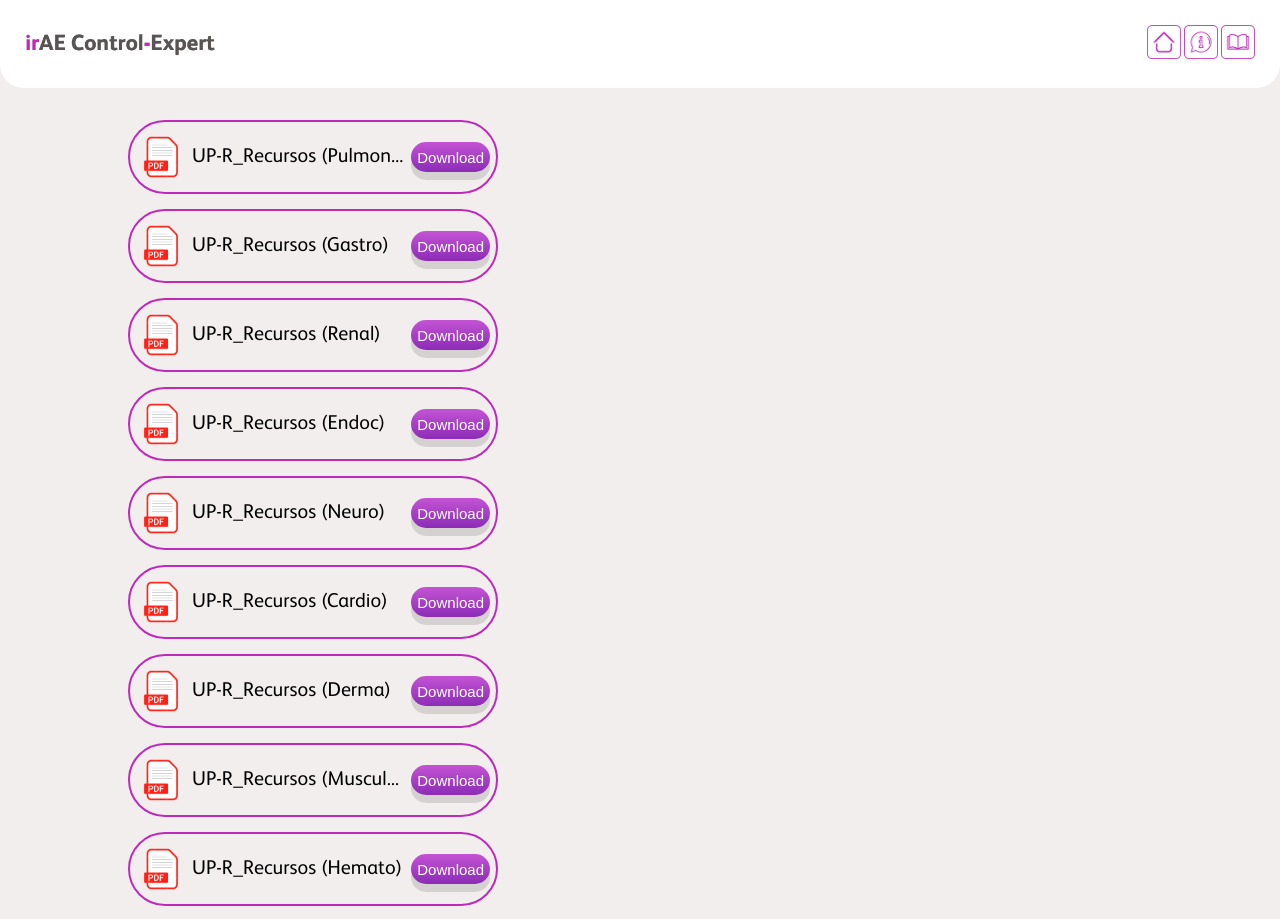
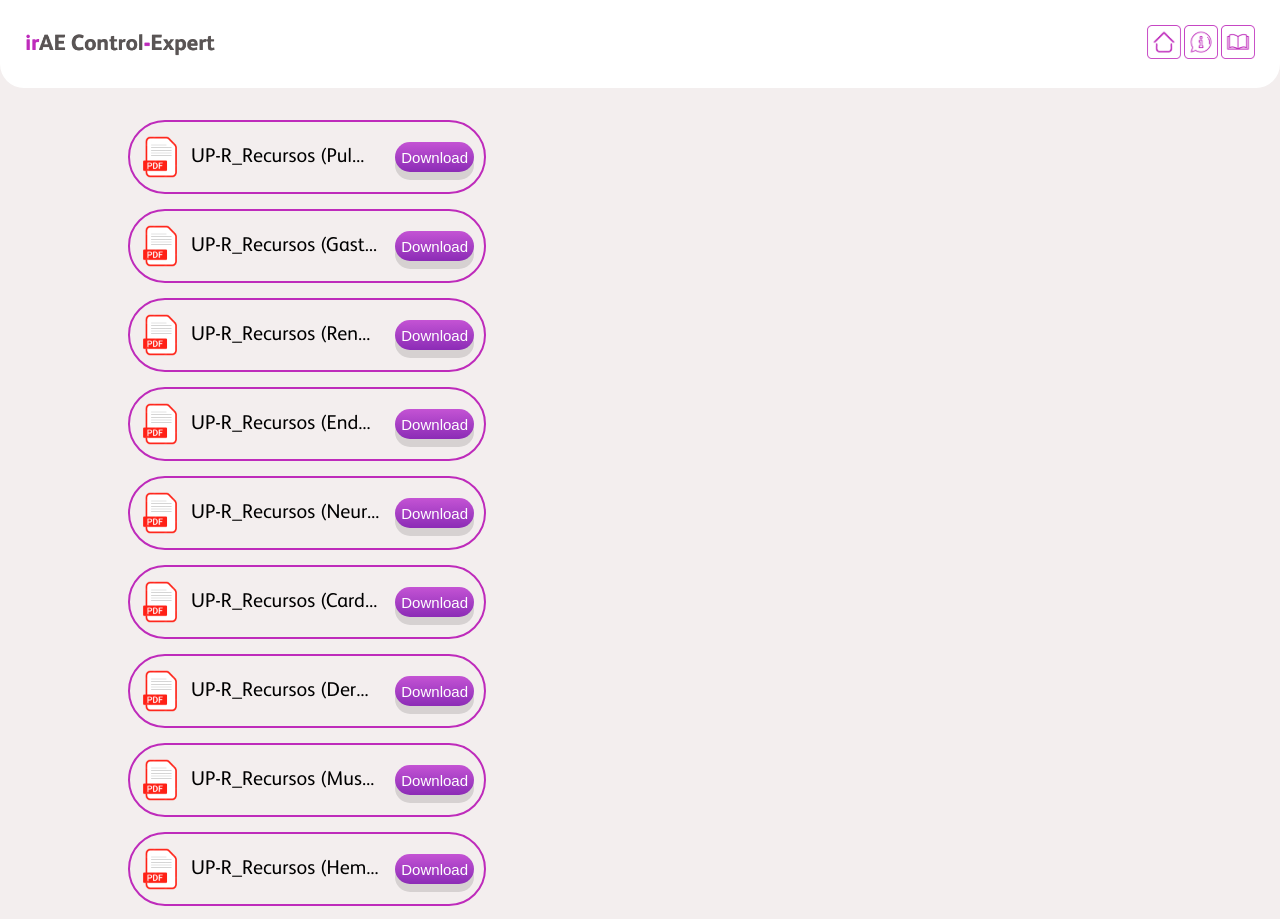
Before and after one commit to AnyiLozano-ui/app-Inmunotoxicidades, a React (Vite) app: page /download-material in a window 1280 px wide. Shown: the top 919 px of the page. Built offline with nearby package versions, Linux system fonts and the light colour scheme.

Commit message:
cambio bittom

```diff
--- a/src/pages/DownloadMaterial.jsx
+++ b/src/pages/DownloadMaterial.jsx
@@ -7,172 +7,172 @@ const DownloadMaterial = () => {
 			<div className="w-full max-w-xs bg-white overflow-hidden">
 				<Header />
 				<div className="max-w-[80%] mb-[110px] mt-[120px] mx-auto relative">
-					<div className="w-full max-w-[354px] border-2 border-[#be2bbb] rounded-full bg-white px-[6px] py-[5px] flex items-center gap-[6px]">
+					<div className="w-full max-w-[354px] border-2 border-[#be2bbb] rounded-full bg-white pt-[5px] pb-[5px] flex items-center gap-[6px]">
 						<img
 							src="/Images/pdfs.png"
 							alt="pdf"
-							className="w-[50px] h-[50px] object-contain"
+							className="w-[50px] h-[50px] object-contain ml-[5px]"
 						/>
-						<p className="flex-1 text-[20px] text-gray-600 font-medium leading-none truncate">
+						<p className="flex-1 text-[20px] text-gray-600 max-w-[193px] mr-[10px] font-medium leading-none truncate">
 							UP-R_Recursos (Pulmonar)
 						</p>
 						<a
 							href="https://eml.com.co/pdfs_descargables_App_Inmuno%20/fichas_descargables/UP-R_Recursos%20(Pulmonar).pdf"
 							target="_blank">
-							<button className="min-w-[50px] h-[30px] rounded-full text-[#fff] text-[15px] font-semibold bg-gradient-to-b from-[#c453d4] to-[#8c2bb6] shadow-[0_8px_0_rgba(0,0,0,0.12)] hover:brightness-110 transition border-none">
+							<button className="min-w-[50px] h-[30px] mr-[10px]  rounded-full text-[#fff] text-[15px] font-semibold bg-gradient-to-b from-[#c453d4] to-[#8c2bb6] shadow-[0_8px_0_rgba(0,0,0,0.12)] hover:brightness-110 transition border-none">
 								Download
 							</button>
 						</a>
 					</div>
-					<div className="w-full mt-[15px] max-w-[354px] border-2 border-[#be2bbb] rounded-full bg-white px-[6px] py-[5px] flex items-center gap-[6px]">
+					<div className="w-full mt-[15px] max-w-[354px] border-2 border-[#be2bbb] rounded-full bg-white pt-[5px] pb-[5px] flex items-center gap-[6px]">
 						<img
 							src="/Images/pdfs.png"
 							alt="pdf"
-							className="w-[50px] h-[50px] object-contain"
+							className="w-[50px] h-[50px] object-contain ml-[5px]"
 						/>
-						<p className="flex-1 text-[20px] text-gray-600 font-medium leading-none truncate">
+						<p className="flex-1 text-[20px] max-w-[193px] mr-[10px] text-gray-600 font-medium leading-none truncate">
 							UP-R_Recursos (Gastro)
 						</p>
 						<a
 							href="https://eml.com.co/pdfs_descargables_App_Inmuno%20/fichas_descargables/UP-R_Recursos (Gastro).pdf"
 							target="_blank">
-							<button className="min-w-[50px] h-[30px] rounded-full text-[#fff] text-[15px] font-semibold bg-gradient-to-b from-[#c453d4] to-[#8c2bb6] shadow-[0_8px_0_rgba(0,0,0,0.12)] hover:brightness-110 transition border-none">
+							<button className="min-w-[50px] h-[30px] mr-[10px]  rounded-full text-[#fff] text-[15px] font-semibold bg-gradient-to-b from-[#c453d4] to-[#8c2bb6] shadow-[0_8px_0_rgba(0,0,0,0.12)] hover:brightness-110 transition border-none">
 								Download
 							</button>
 						</a>
 					</div>
-					<div className="w-full mt-[15px] max-w-[354px] border-2 border-[#be2bbb] rounded-full bg-white px-[6px] py-[5px] flex items-center gap-[6px]">
+					<div className="w-full mt-[15px] max-w-[354px] border-2 border-[#be2bbb] rounded-full bg-white pt-[5px] pb-[5px] flex items-center gap-[6px]">
 						<img
 							src="/Images/pdfs.png"
 							alt="pdf"
-							className="w-[50px] h-[50px] object-contain"
+							className="w-[50px] h-[50px] object-contain ml-[5px]"
 						/>
-						<p className="flex-1 text-[20px] text-gray-600 font-medium leading-none truncate">
+						<p className="flex-1 text-[20px] max-w-[193px] mr-[10px] text-gray-600 font-medium leading-none truncate">
 							UP-R_Recursos (Renal)
 						</p>
 						<a
 							href="https://eml.com.co/pdfs_descargables_App_Inmuno%20/fichas_descargables/UP-R_Recursos (Renal).pdf"
 							target="_blank">
-							<button className="min-w-[50px] h-[30px] rounded-full text-[#fff] text-[15px] font-semibold bg-gradient-to-b from-[#c453d4] to-[#8c2bb6] shadow-[0_8px_0_rgba(0,0,0,0.12)] hover:brightness-110 transition border-none">
+							<button className="min-w-[50px] h-[30px] mr-[10px]  rounded-full text-[#fff] text-[15px] font-semibold bg-gradient-to-b from-[#c453d4] to-[#8c2bb6] shadow-[0_8px_0_rgba(0,0,0,0.12)] hover:brightness-110 transition border-none">
 								Download
 							</button>
 						</a>
 					</div>
-					<div className="w-full mt-[15px] max-w-[354px] border-2 border-[#be2bbb] rounded-full bg-white px-[6px] py-[5px] flex items-center gap-[6px]">
+					<div className="w-full mt-[15px] max-w-[354px] border-2 border-[#be2bbb] rounded-full bg-white pt-[5px] pb-[5px] flex items-center gap-[6px]">
 						<img
 							src="/Images/pdfs.png"
 							alt="pdf"
-							className="w-[50px] h-[50px] object-contain"
+							className="w-[50px] h-[50px] object-contain ml-[5px]"
 						/>
-						<p className="flex-1 text-[20px] text-gray-600 font-medium leading-none truncate">
+						<p className="flex-1 text-[20px] max-w-[193px] mr-[10px] text-gray-600 font-medium leading-none truncate">
 							UP-R_Recursos (Endoc)
 						</p>
 						<a
 							href="https://eml.com.co/pdfs_descargables_App_Inmuno%20/fichas_descargables/UP-R_Recursos (Endoc).pdf"
 							target="_blank">
-							<button className="min-w-[50px] h-[30px] rounded-full text-[#fff] text-[15px] font-semibold bg-gradient-to-b from-[#c453d4] to-[#8c2bb6] shadow-[0_8px_0_rgba(0,0,0,0.12)] hover:brightness-110 transition border-none">
+							<button className="min-w-[50px] h-[30px] mr-[10px]  rounded-full text-[#fff] text-[15px] font-semibold bg-gradient-to-b from-[#c453d4] to-[#8c2bb6] shadow-[0_8px_0_rgba(0,0,0,0.12)] hover:brightness-110 transition border-none">
 								Download
 							</button>
 						</a>
 					</div>
-					<div className="w-full mt-[15px] max-w-[354px] border-2 border-[#be2bbb] rounded-full bg-white px-[6px] py-[5px] flex items-center gap-[6px]">
+					<div className="w-full mt-[15px] max-w-[354px] border-2 border-[#be2bbb] rounded-full bg-white pt-[5px] pb-[5px] flex items-center gap-[6px]">
 						<img
 							src="/Images/pdfs.png"
 							alt="pdf"
-							className="w-[50px] h-[50px] object-contain"
+							className="w-[50px] h-[50px] object-contain ml-[5px]"
 						/>
-						<p className="flex-1 text-[20px] text-gray-600 font-medium leading-none truncate">
+						<p className="flex-1 text-[20px] max-w-[193px] mr-[10px] text-gray-600 font-medium leading-none truncate">
 							UP-R_Recursos (Neuro)
 						</p>
 						<a
 							href="https://eml.com.co/pdfs_descargables_App_Inmuno%20/fichas_descargables/UP-R_Recursos (Neuro).pdf"
 							target="_blank">
-							<button className="min-w-[50px] h-[30px] rounded-full text-[#fff] text-[15px] font-semibold bg-gradient-to-b from-[#c453d4] to-[#8c2bb6] shadow-[0_8px_0_rgba(0,0,0,0.12)] hover:brightness-110 transition border-none">
+							<button className="min-w-[50px] h-[30px] mr-[10px]  rounded-full text-[#fff] text-[15px] font-semibold bg-gradient-to-b from-[#c453d4] to-[#8c2bb6] shadow-[0_8px_0_rgba(0,0,0,0.12)] hover:brightness-110 transition border-none">
 								Download
 							</button>
 						</a>
 					</div>
-					<div className="w-full mt-[15px] max-w-[354px] border-2 border-[#be2bbb] rounded-full bg-white px-[6px] py-[5px] flex items-center gap-[6px]">
+					<div className="w-full mt-[15px] max-w-[354px] border-2 border-[#be2bbb] rounded-full bg-white pt-[5px] pb-[5px] flex items-center gap-[6px]">
 						<img
 							src="/Images/pdfs.png"
 							alt="pdf"
-							className="w-[50px] h-[50px] object-contain"
+							className="w-[50px] h-[50px] object-contain ml-[5px]"
 						/>
-						<p className="flex-1 text-[20px] text-gray-600 font-medium leading-none truncate">
+						<p className="flex-1 text-[20px] max-w-[193px] mr-[10px] text-gray-600 font-medium leading-none truncate">
 							UP-R_Recursos (Cardio)
 						</p>
 						<a
 							href="https://eml.com.co/pdfs_descargables_App_Inmuno%20/fichas_descargables/UP-R_Recursos (Cardio).pdf"
 							target="_blank">
-							<button className="min-w-[50px] h-[30px] rounded-full text-[#fff] text-[15px] font-semibold bg-gradient-to-b from-[#c453d4] to-[#8c2bb6] shadow-[0_8px_0_rgba(0,0,0,0.12)] hover:brightness-110 transition border-none">
+							<button className="min-w-[50px] h-[30px] mr-[10px]  rounded-full text-[#fff] text-[15px] font-semibold bg-gradient-to-b from-[#c453d4] to-[#8c2bb6] shadow-[0_8px_0_rgba(0,0,0,0.12)] hover:brightness-110 transition border-none">
 								Download
 							</button>
 						</a>
 					</div>
-					<div className="w-full mt-[15px] max-w-[354px] border-2 border-[#be2bbb] rounded-full bg-white px-[6px] py-[5px] flex items-center gap-[6px]">
+					<div className="w-full mt-[15px] max-w-[354px] border-2 border-[#be2bbb] rounded-full bg-white pt-[5px] pb-[5px] flex items-center gap-[6px]">
 						<img
 							src="/Images/pdfs.png"
 							alt="pdf"
-							className="w-[50px] h-[50px] object-contain"
+							className="w-[50px] h-[50px] object-contain ml-[5px]"
 						/>
-						<p className="flex-1 text-[20px] text-gray-600 font-medium leading-none truncate">
+						<p className="flex-1 text-[20px] max-w-[193px] mr-[10px] text-gray-600 font-medium leading-none truncate">
 							UP-R_Recursos (Derma)
 						</p>
 						<a
 							href="https://eml.com.co/pdfs_descargables_App_Inmuno%20/fichas_descargables/UP-R_Recursos (Derma).pdf"
 							target="_blank">
-							<button className="min-w-[50px] h-[30px] rounded-full text-[#fff] text-[15px] font-semibold bg-gradient-to-b from-[#c453d4] to-[#8c2bb6] shadow-[0_8px_0_rgba(0,0,0,0.12)] hover:brightness-110 transition border-none">
+							<button className="min-w-[50px] mr-[10px]  h-[30px] rounded-full text-[#fff] text-[15px] font-semibold bg-gradient-to-b from-[#c453d4] to-[#8c2bb6] shadow-[0_8px_0_rgba(0,0,0,0.12)] hover:brightness-110 transition border-none">
 								Download
 							</button>
 						</a>
 					</div>
-					<div className="w-full mt-[15px] max-w-[354px] border-2 border-[#be2bbb] rounded-full bg-white px-[6px] py-[5px] flex items-center gap-[6px]">
+					<div className="w-full mt-[15px] max-w-[354px] border-2 border-[#be2bbb] rounded-full bg-white pt-[5px] pb-[5px] flex items-center gap-[6px]">
 						<img
 							src="/Images/pdfs.png"
 							alt="pdf"
-							className="w-[50px] h-[50px] object-contain"
+							className="w-[50px] h-[50px] object-contain ml-[5px]"
 						/>
-						<p className="flex-1 text-[20px] text-gray-600 font-medium leading-none truncate">
+						<p className="flex-1 text-[20px] max-w-[193px] mr-[10px] text-gray-600 font-medium leading-none truncate">
 							UP-R_Recursos (MusculoEsc)
 						</p>
 						<a
 							href="https://eml.com.co/pdfs_descargables_App_Inmuno%20/fichas_descargables/UP-R_Recursos (MusculoEsc).pdf"
 							target="_blank">
-							<button className="min-w-[50px] h-[30px] rounded-full text-[#fff] text-[15px] font-semibold bg-gradient-to-b from-[#c453d4] to-[#8c2bb6] shadow-[0_8px_0_rgba(0,0,0,0.12)] hover:brightness-110 transition border-none">
+							<button className="min-w-[50px] mr-[10px]  h-[30px] rounded-full text-[#fff] text-[15px] font-semibold bg-gradient-to-b from-[#c453d4] to-[#8c2bb6] shadow-[0_8px_0_rgba(0,0,0,0.12)] hover:brightness-110 transition border-none">
 								Download
 							</button>
 						</a>
 					</div>
-					<div className="w-full mt-[15px] max-w-[354px] border-2 border-[#be2bbb] rounded-full bg-white px-[6px] py-[5px] flex items-center gap-[6px]">
+					<div className="w-full mt-[15px] max-w-[354px] border-2 border-[#be2bbb] rounded-full bg-white pt-[5px] pb-[5px] flex items-center gap-[6px]">
 						<img
 							src="/Images/pdfs.png"
 							alt="pdf"
-							className="w-[50px] h-[50px] object-contain"
+							className="w-[50px] h-[50px] object-contain ml-[5px]"
 						/>
-						<p className="flex-1 text-[20px] text-gray-600 font-medium leading-none truncate">
+						<p className="flex-1 text-[20px] max-w-[193px] mr-[10px] text-gray-600 font-medium leading-none truncate">
 							UP-R_Recursos (Hemato)
 						</p>
 						<a
 							href="https://eml.com.co/pdfs_descargables_App_Inmuno%20/fichas_descargables/UP-R_Recursos (Hemato).pdf"
 							target="_blank">
-							<button className="min-w-[50px] h-[30px] rounded-full text-[#fff] text-[15px] font-semibold bg-gradient-to-b from-[#c453d4] to-[#8c2bb6] shadow-[0_8px_0_rgba(0,0,0,0.12)] hover:brightness-110 transition border-none">
+							<button className="min-w-[50px] mr-[10px]  h-[30px] rounded-full text-[#fff] text-[15px] font-semibold bg-gradient-to-b from-[#c453d4] to-[#8c2bb6] shadow-[0_8px_0_rgba(0,0,0,0.12)] hover:brightness-110 transition border-none">
 								Download
 							</button>
 						</a>
 					</div>
-                    <div className="w-full mt-[15px] max-w-[354px] border-2 border-[#be2bbb] rounded-full bg-white px-[6px] py-[5px] flex items-center gap-[6px]">
+                    <div className="w-full mt-[15px] max-w-[344px] border-2 border-[#be2bbb] rounded-full bg-white flex items-center pt-[5px] pb-[5px] gap-[6px]">
 						<img
 							src="/Images/pdfs.png"
 							alt="pdf"
-							className="w-[50px] h-[50px] object-contain"
+							className="w-[50px] h-[50px] object-contain ml-[5px]"
 						/>
-						<p className="flex-1 text-[20px] text-gray-600 font-medium leading-none truncate">
+						<p className="flex-1 text-[20px] max-w-[193px] gap-[10px] text-gray-600 font-medium leading-none truncate">
 							UP-R_Recursos (Ocular)
 						</p>
 						<a
 							href="https://eml.com.co/pdfs_descargables_App_Inmuno%20/fichas_descargables/UP-R_Recursos (Ocular).pdf"
 							target="_blank">
-							<button className="min-w-[50px] h-[30px] rounded-full text-[#fff] text-[15px] font-semibold bg-gradient-to-b from-[#c453d4] to-[#8c2bb6] shadow-[0_8px_0_rgba(0,0,0,0.12)] hover:brightness-110 transition border-none">
+							<button className="min-w-[50px] mr-[10px] h-[30px] rounded-full text-[#fff] text-[15px] font-semibold bg-gradient-to-b from-[#c453d4] to-[#8c2bb6] shadow-[0_8px_0_rgba(0,0,0,0.12)] hover:brightness-110 transition border-none">
 								Download
 							</button>
 						</a>
```
